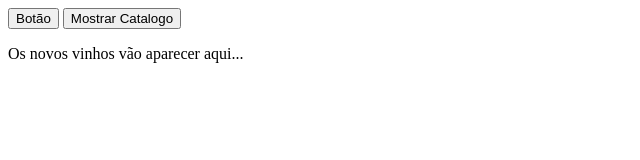
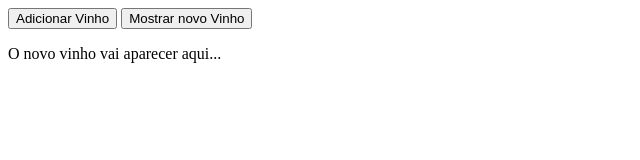
Before and after one commit to sampaiopedroh/CP1_JS, a plain HTML site: page CP1_JavaScript/cp1_js/index.html in a window 1280 px wide. Shown: the whole page, without its empty margins (0-640 px from the left). Drawn offline with Linux system fonts and the light colour scheme.

Commit message:
Update index.html
Corrigindo o HTML

```diff
--- a/CP1_JavaScript/cp1_js/index.html
+++ b/CP1_JavaScript/cp1_js/index.html
@@ -6,12 +6,12 @@
     <title>CP1 JS</title>
 </head>
 <body>
-    <button onclick="add_vinho()">Botão</button>
-    <button onclick="mostra_catalogo()">Mostrar Catalogo</button>
-    <section id="lista_vinho">
-        <p>Os novos vinhos vão aparecer aqui...</p>
+    <button onclick="add_vinho()">Adicionar Vinho</button>
+    <button onclick="mostra_vinho()">Mostrar novo Vinho</button>
+    <section id="vinho">
+        <p>O novo vinho vai aparecer aqui...</p>
     </section>
 
-    <script src="/script1.js"></script>
+    <script src="/script.js"></script>
 </body>
 </html>
```
